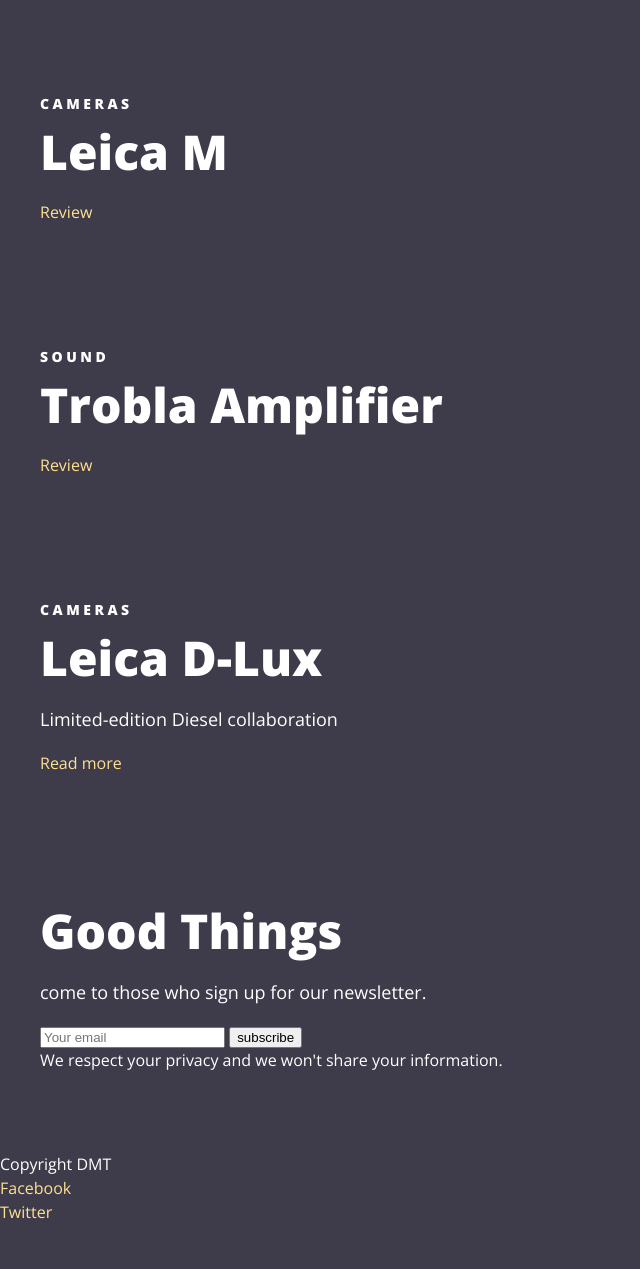
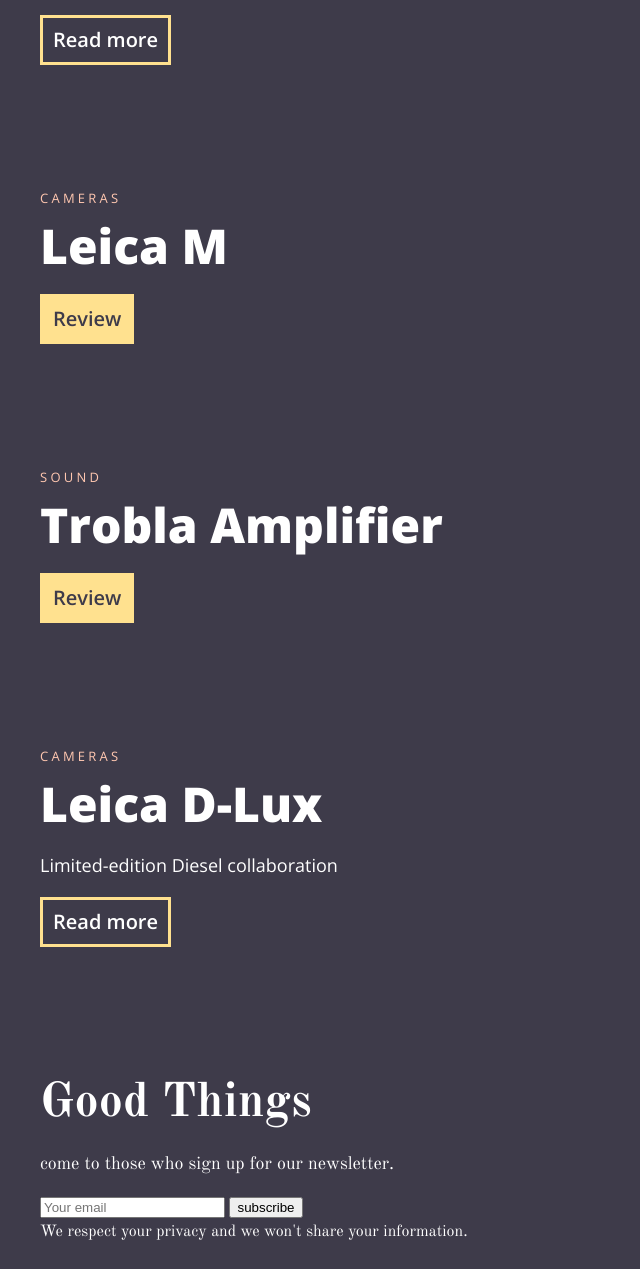
Before and after one commit to franck-gaudin/dmt, a website: page index.html in a window 1280 px wide. Shown: the part 708-1977 px from the top of the page, without its empty margins (0-640 px from the left). Before the commit the page ends 1932 px from the top, so only its background shows below. Drawn offline with nearby package versions, Linux system fonts and the light colour scheme.

Commit message:
int. main

```diff
--- a/index.html
+++ b/index.html
@@ -80,9 +80,9 @@
         <div class="container home">
             <div class="container__inner">
                 <span class="label">Home</span>
-                <h2>Buster Bulb</h2>
+                <h1>Buster Bulb</h1>
                 <p>The first designer LED bulb, finished in gold glass.</p>
-                <a href="#">Read more</a>
+                <a class="btn btn--positive" href="#">Read more</a>
             </div>
         </div>
 
@@ -91,7 +91,7 @@
                 <span class="label">Accessories</span>
                 <h2>Peak</h2>
                 <p>A playful pouch with a trick up its sleeve</p>
-                <a href="#">Read more</a>
+                <a class="btn btn--positive" href="#">Read more</a>
             </div>
         </div>
 
@@ -99,7 +99,7 @@
             <div class="container__inner">
                 <span class="label">Cameras</span>
                 <h2>Leica M</h2>
-                <a href="#">Review</a>
+                <a class="btn btn--negative" href="#">Review</a>
             </div>
         </div>
 
@@ -107,7 +107,7 @@
             <div class="container__inner">
                 <span class="label">Sound</span>
                 <h2>Trobla Amplifier</h2>
-                <a href="#">Review</a>
+                <a class="btn btn--negative" href="#">Review</a>
             </div>
         </div>
 
@@ -116,11 +116,11 @@
                 <span class="label">Cameras</span>
                 <h2>Leica D-Lux</h2>
                 <p>Limited-edition Diesel collaboration</p>
-                <a href="#">Read more</a>
+                <a class="btn btn--positive" href="#">Read more</a>
             </div>
         </div>
 
-        <div class="container newsletter">
+        <div class="container newsletter serif">
             <div class="container__inner">
                 <h2>Good Things</h2>
                 <p>come to those who sign up for our newsletter.</p>
--- a/src/sass/components/_typographie.scss
+++ b/src/sass/components/_typographie.scss
@@ -26,8 +26,8 @@
   margin-bottom: 1em;
 }
 .label{
-  font-size: em(14);
-  font-weight: 800;
+  font-size: em(13);
+  font-weight: 400;
   text-transform: uppercase;
   letter-spacing: 0.25em;
 }
--- a/src/sass/themes/_theme.scss
+++ b/src/sass/themes/_theme.scss
@@ -2,27 +2,8 @@
   outline: none;
 }
 
-body{
-  position: relative;
-  color: $body-color;
-  font-family: $sans-serif;
-  font-weight: 300;
-  line-height: 1.5em;
-  background-color: $body-bg;
-  left: 0;
-  @include transition(all .3s ease);
-
 .serif{
   font-family: $serif;
-  }
-
-  &.push{
-    left: $menu-width;
-    overflow-x: hidden;
-  }
-
-  &.no-scroll{
-    overflow: hidden;
 }
 
 .overlay{
@@ -42,8 +23,29 @@
     background: $body-overlay;
   }
 }
+
+
+body{
+  position: relative;
+  color: $body-color;
+  font-family: $sans-serif;
+  font-weight: 300;
+  line-height: 1.5em;
+  background-color: $body-bg;
+  left: 0;
+  @include transition(all .3s ease);
+
+  &.push{
+    left: $menu-width;
+    overflow-x: hidden;
   }
 
+  &.no-scroll{
+    overflow: hidden;
+  }
+}
+
+header{
   .branding{
     font-size: em(48);
     font-weight: 700;
@@ -60,7 +62,13 @@
       color: #898691;
     }
   }
-
   .navbar{
     @include clearfix;
   }
+}
+
+main{
+  .label{
+    color: $label-color;
+  }
+}
```
Also changed, not shown: css/dmt.styles.css. Lines whose indentation alone changed are shown as unchanged.
